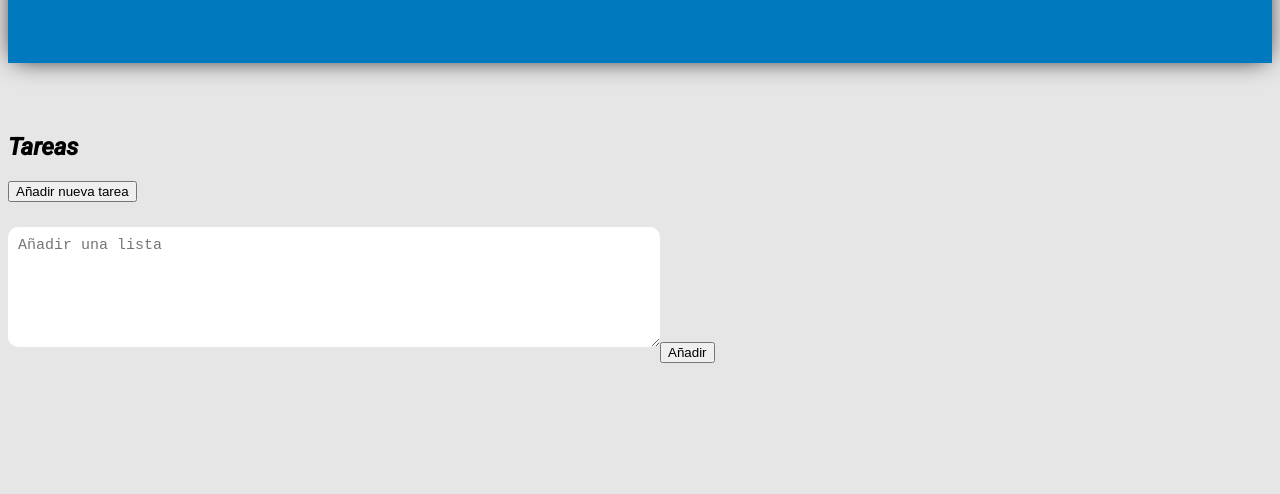
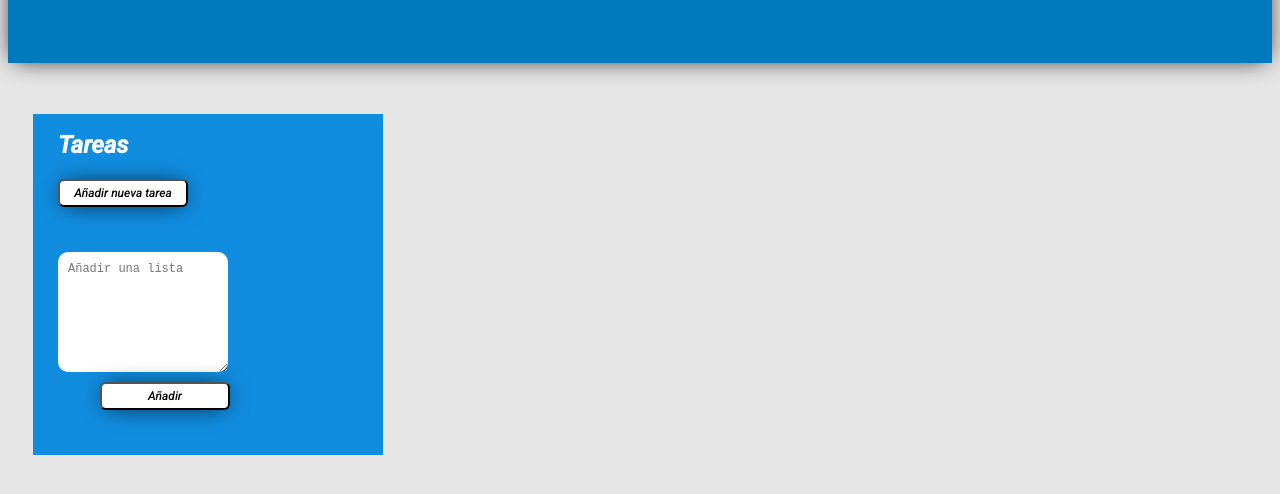
Before and after one commit to antocerdag/trello-laboratoria, a plain HTML site: page index.html in a window 1280 px wide. Both pictures are taken after a click on the button "Añadir nueva tarea". Shown: the part 60-554 px from the top of the page. Drawn offline with Linux system fonts and the light colour scheme.

Commit message:
dando estilo al boton y txt

```diff
--- a/assets/css/style.css
+++ b/assets/css/style.css
@@ -5,12 +5,12 @@ textarea {
 	width: 50%;
 	height: 100px;
 	color: #4E4D53;
-	font-size: 15px;
+	font-size: 12px;
 	padding: 10px;
 	border-radius: 10px;
 	border: 0px;
 	margin-top: 25px;
-	margin-bottom: 10px;
+	margin-bottom: 28px;
 	overflow: scroll;
 	overflow-x: hidden;
 }
@@ -18,7 +18,7 @@ textarea {
 .navbar{
 	background-color:#0079bf;
 	margin-top: -15px;
-	margin-bottom: 70px;
+	margin-bottom: 51px;
 	height: 130px;
 	width: 100%
 	padding: 10px;
@@ -39,4 +39,39 @@ img.block{
 
 h2{
 	font-family: 'Roboto', sans-serif;
+	margin-top: -8px;
+	color: white;
 }
+
+#areaTareas{
+	width: 300px;
+    padding: 25px;
+    margin: 25px;
+    background-color: #118DE0;
+}
+
+button{
+	background-color: #FFFFFF;
+	border-radius: 6px;
+	cursor: pointer;
+	box-shadow: 0px 1px 24px -6px rgba(0,0,0,1);
+	text-align: center;
+	margin-bottom: 20px;
+	width: 130px;
+	padding: 5px;
+	font-size: 12px;
+	font-family: 'Roboto', sans-serif;
+	font-style: bold;
+}
+
+button:hover{
+	background-color: #CCCCCC;
+}
+
+#btn{
+	margin-left:-128px;
+}
+
+span{
+	font-family: 'Glyphicons Halflings';
+}
--- a/index.html
+++ b/index.html
@@ -3,7 +3,7 @@
 <head>
 
 	<link rel="stylesheet" type="text/css" href="assets/css/style.css">
-	<link href="https://fonts.googleapis.com/css?family=Roboto:500i" rel="stylesheet">
+	<link href="https://fonts.googleapis.com/css?family=Roboto:500i|Slabo+27px" rel="stylesheet">
 	<meta charset="utf-8">
 
 	<title>Trello</title>
@@ -25,11 +25,12 @@
 		<div id="newCaja" class="newCaja">
 
 		</div>
+		<div id="contenedor"></div>
 
 	</section>
 
 
-	<div id="contenedor"></div>
+
 <script src="assets/javascript/main.js"></script>
 </body>
 </html>
```
